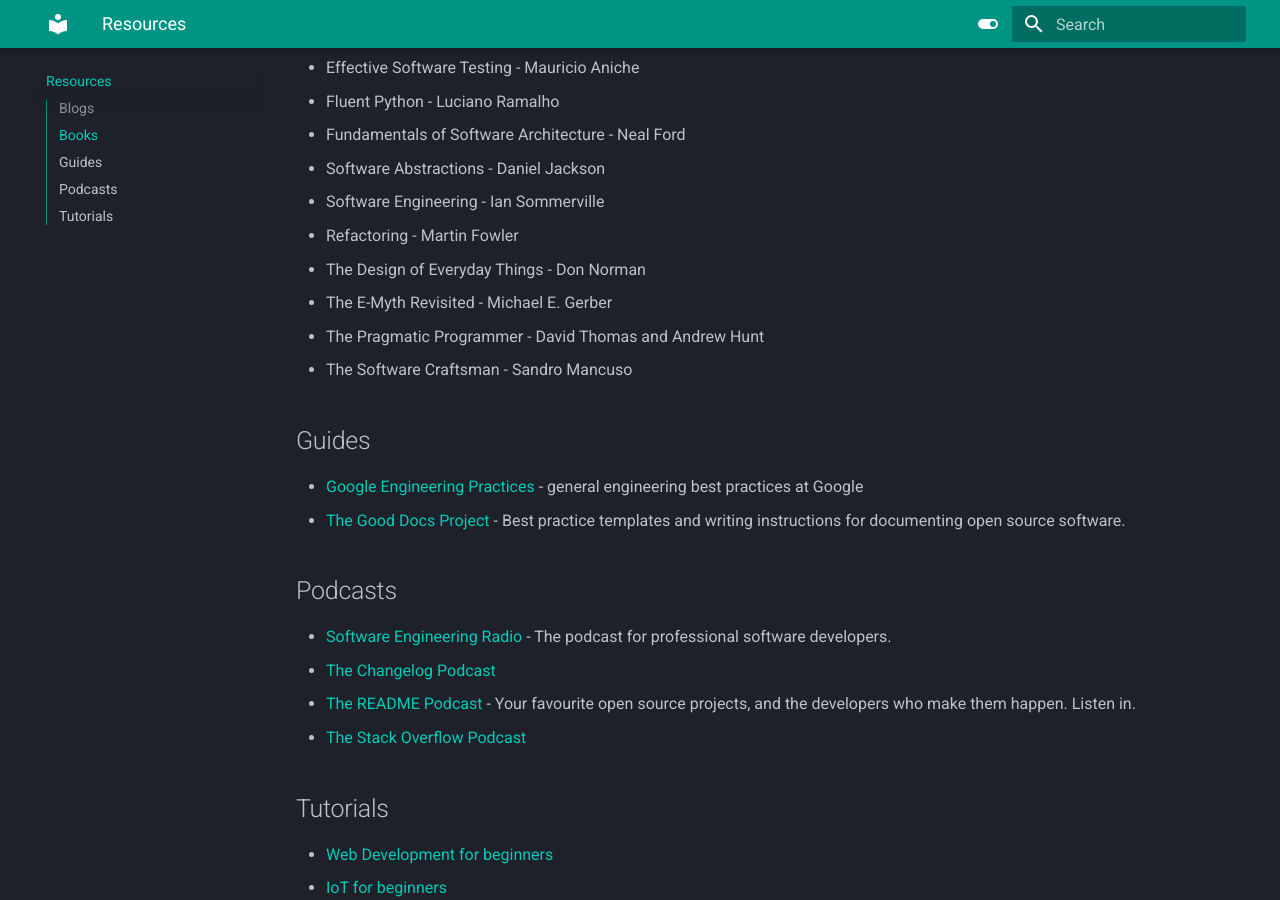
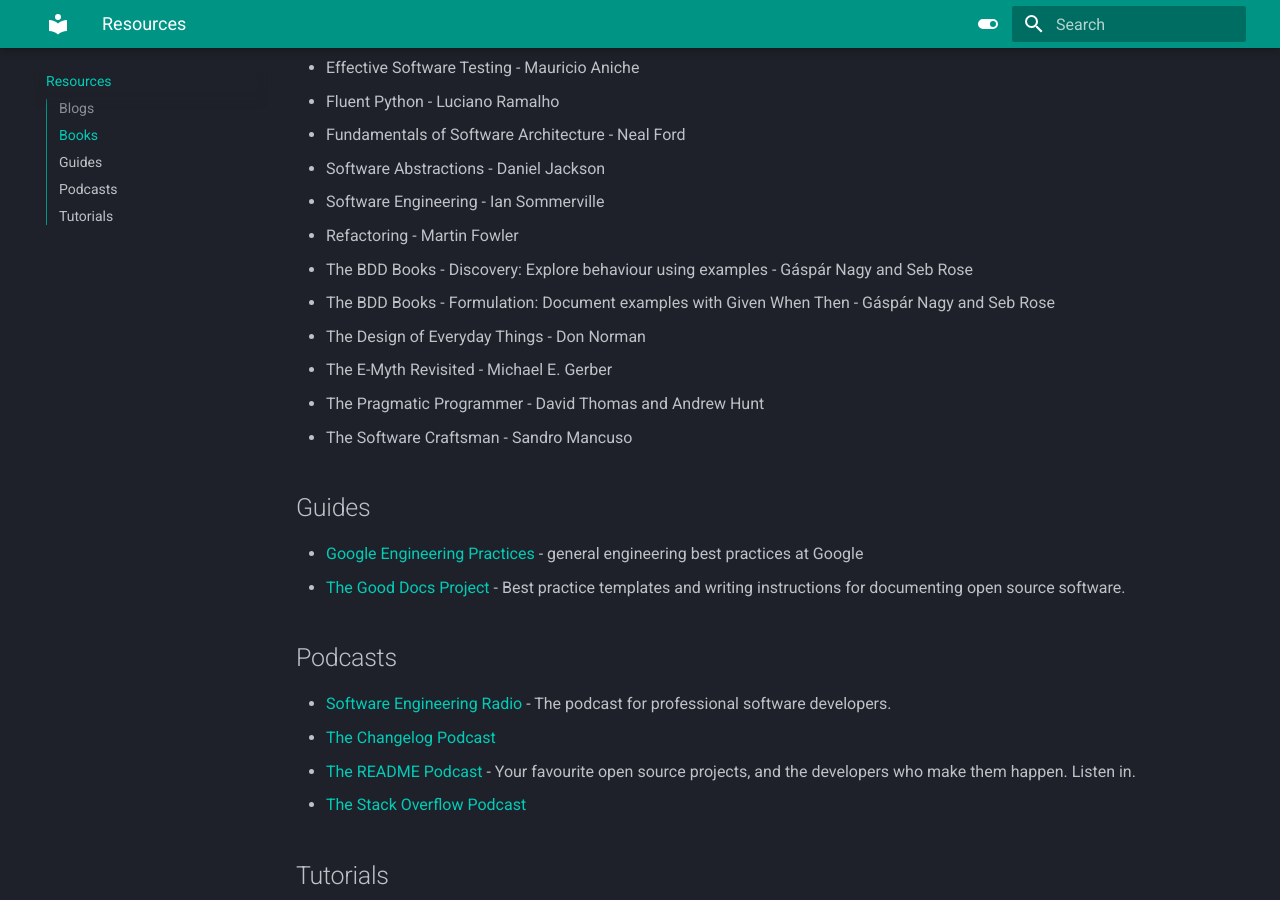
Before and after one commit to kieran-ryan/leabhar-cliste, an MkDocs documentation site: the page built from docs/resources.md, in a window 1280 px wide and 900 px high, scrolled down 1036 px. Built offline with MkDocs 1.6.1 and Material for MkDocs 9.7.7, drawn with Linux system fonts in a browser that asks for light colours.

Commit message:
The BDD Books

```diff
--- a/docs/resources.md
+++ b/docs/resources.md
@@ -32,6 +32,8 @@
 - Software Abstractions - Daniel Jackson
 - Software Engineering - Ian Sommerville
 - Refactoring - Martin Fowler
+- The BDD Books - Discovery: Explore behaviour using examples - Gáspár Nagy and Seb Rose
+- The BDD Books - Formulation: Document examples with Given When Then - Gáspár Nagy and Seb Rose
 - The Design of Everyday Things - Don Norman
 - The E-Myth Revisited - Michael E. Gerber
 - The Pragmatic Programmer - David Thomas and Andrew Hunt
```
